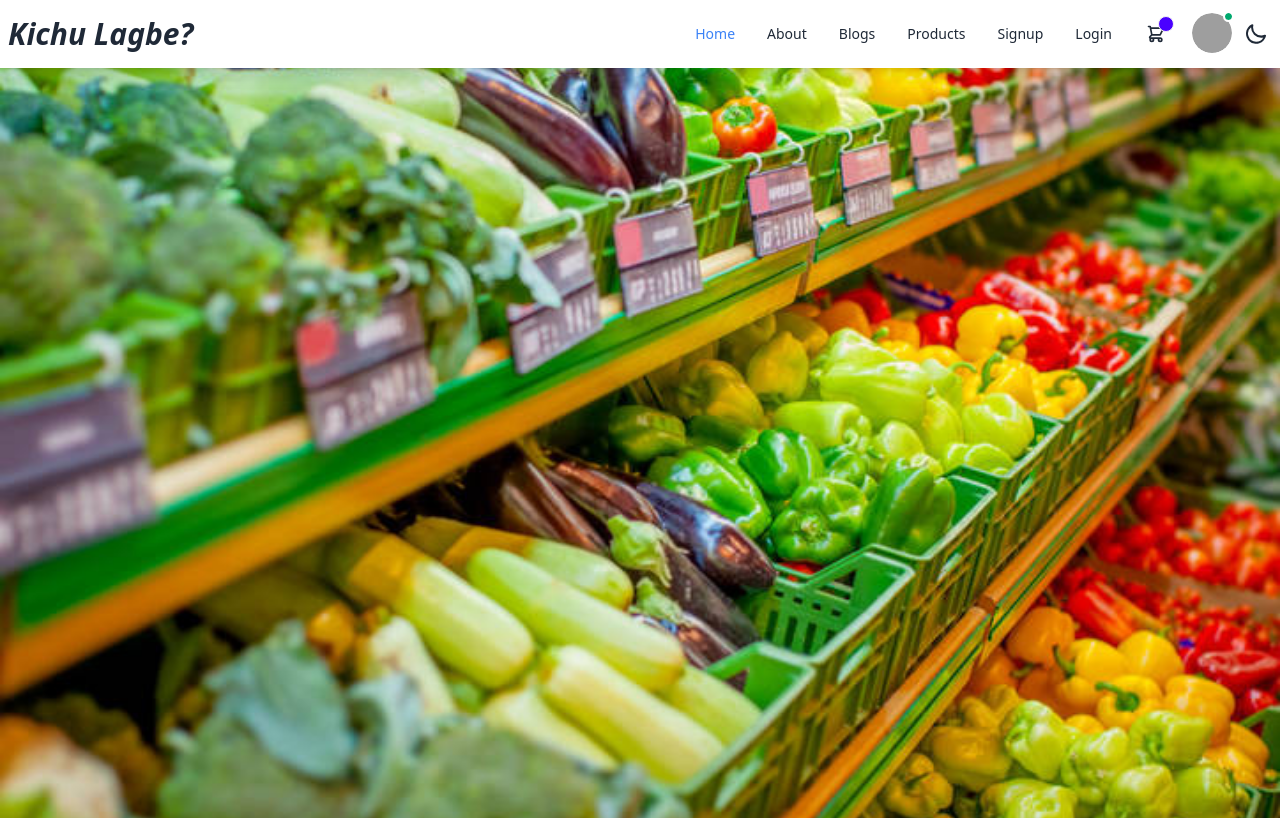
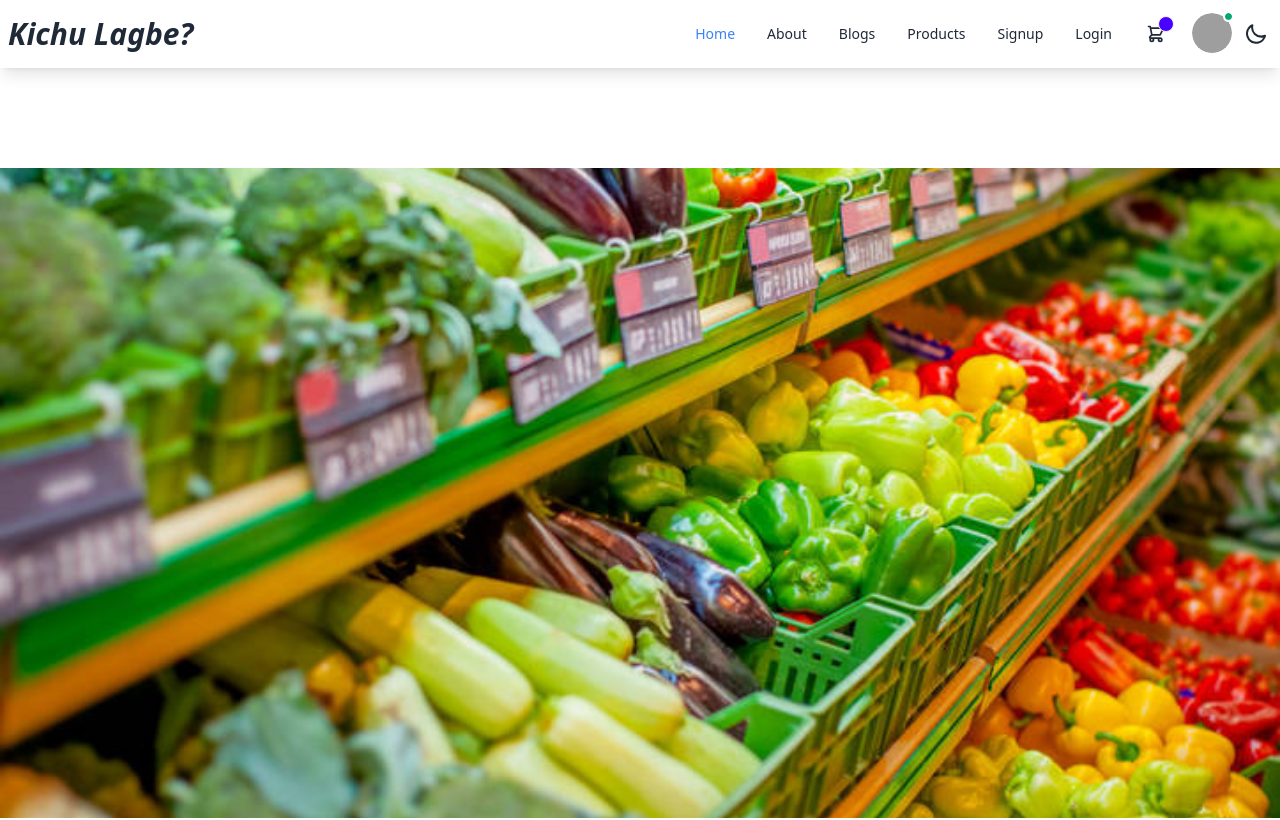
Before and after one commit to Zayed-Fahim/kichu-lagbe-by-next.js, a Next.js app: page / in a window 1280 px wide. Shown: the top 820 px of the page. Built offline with nearby package versions, Linux system fonts and the light colour scheme; no server answers; grey boxes are pictures that could not be loaded.

Commit message:
adjust slider img css property

```diff
--- a/src/app/globals.css
+++ b/src/app/globals.css
@@ -37,12 +37,17 @@
   background-position: center;
   width: 1300px;
   height: 750px;
+  padding-top: 50px;
+  padding-bottom: 50px;
 }
 
 .swiper-slide img {
   display: block;
   object-fit: cover;
+  width: 1300px;
   height: 750px;
+  padding-top: 50px;
+  padding-bottom: 50px;
 }
 
 .sliderLoaderHome {
```
